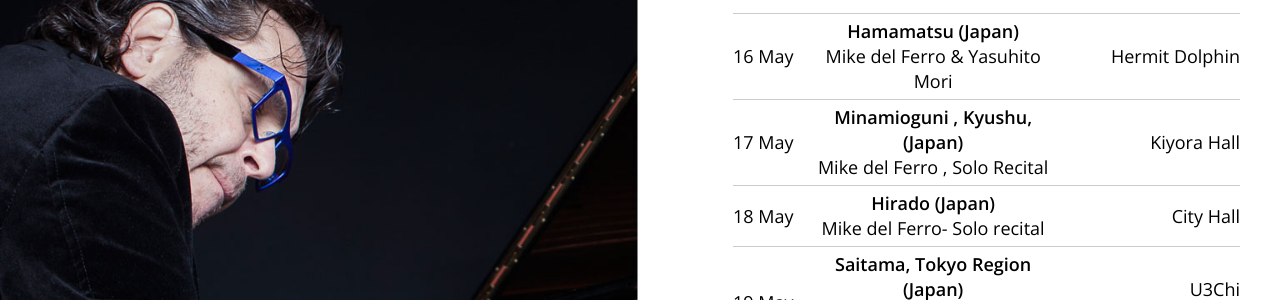
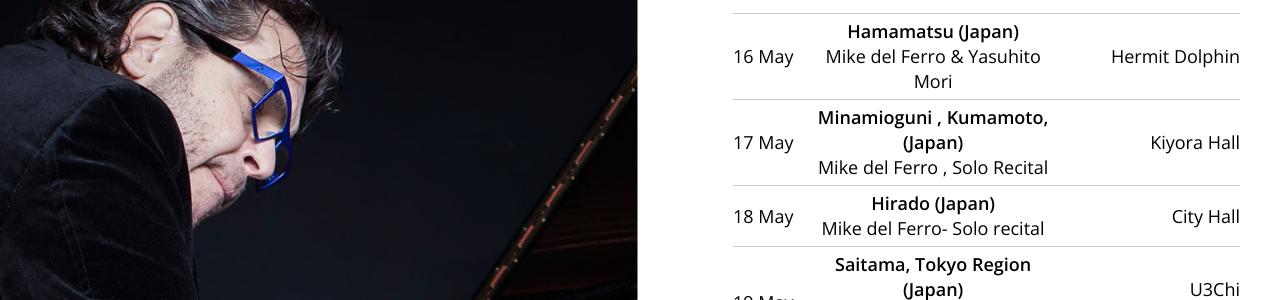
Before and after one commit to mikedelferro/website, a Jekyll site: the page built from agenda.html, in a window 1280 px wide and 900 px high. Shown: the part 194-494 px from the top of the window. Built offline with Jekyll 4.4.1, drawn with Linux system fonts in a browser that asks for light colours; nearby versions of some CDN libraries.

Commit message:
Updated '_config.yml' via CloudCannon

```diff
--- a/_config.yml
+++ b/_config.yml
@@ -2,7 +2,7 @@ gigs:
   - title: 'Mike del Ferro , Solo Recital'
     date: 2019-05-17 19:00:00
     location: Kiyora Hall
-    venue: 'Minamioguni , Kyushu, (Japan)'
+    venue: 'Minamioguni , Kumamoto, (Japan)'
     url: 'https://www.facebook.com/events/779391649128757/'
   - title: Mike del Ferro- Solo recital
     date: 2019-05-18 18:30:00
```
